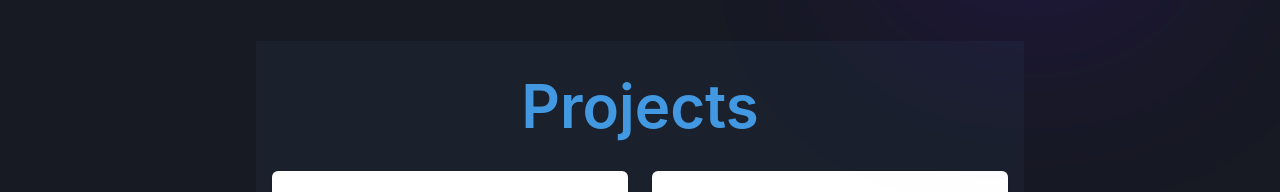
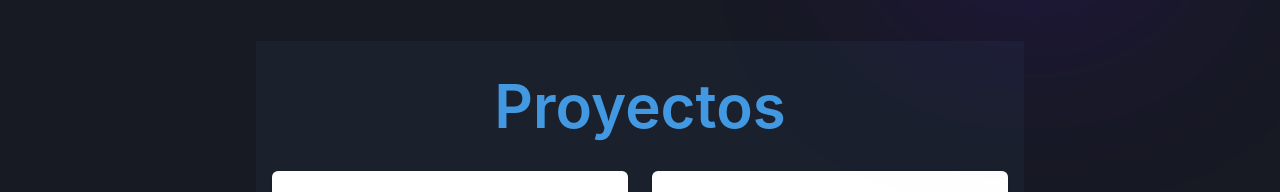
Before and after one commit to alaanescobedo/alaanescobedo.dev, a Next.js app: page / in a window 1280 px wide. Shown: the part 415-607 px from the top of the page. Built offline with nearby package versions, Linux system fonts and the light colour scheme.

Commit message:
fix: wrong language

```diff
--- a/src/ui/pages/home/index.tsx
+++ b/src/ui/pages/home/index.tsx
@@ -171,7 +171,7 @@ function Projects() {
             lineHeight={"110%"}
           >
             <Text as={"span"} color={"blue.400"}>
-              Projects
+              Proyectos
             </Text>
           </Heading>
           <Grid templateColumns="repeat(2, 1fr)" gap={6} mx="auto" w="full">
```
